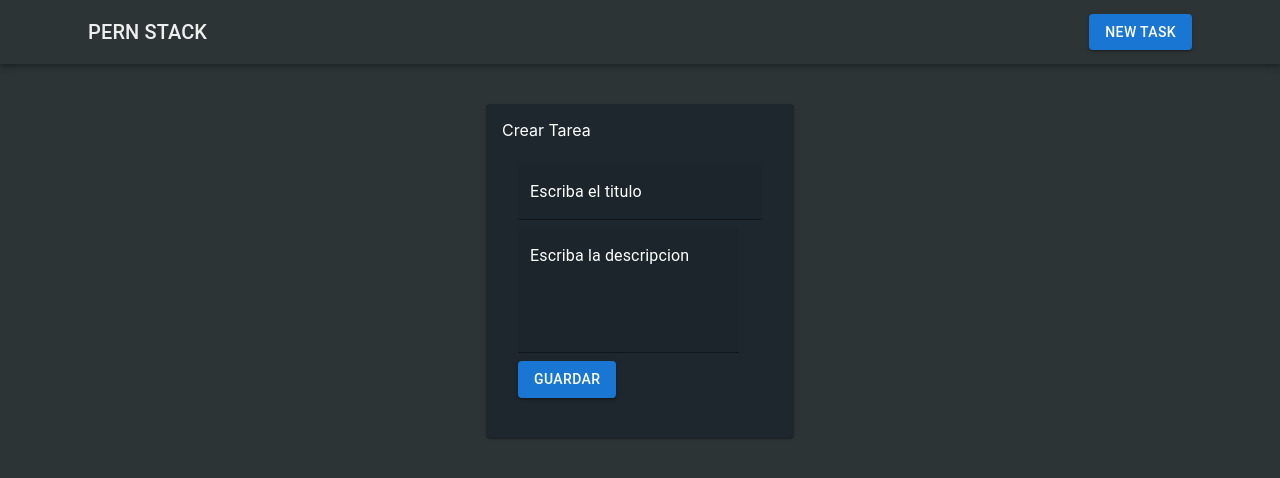
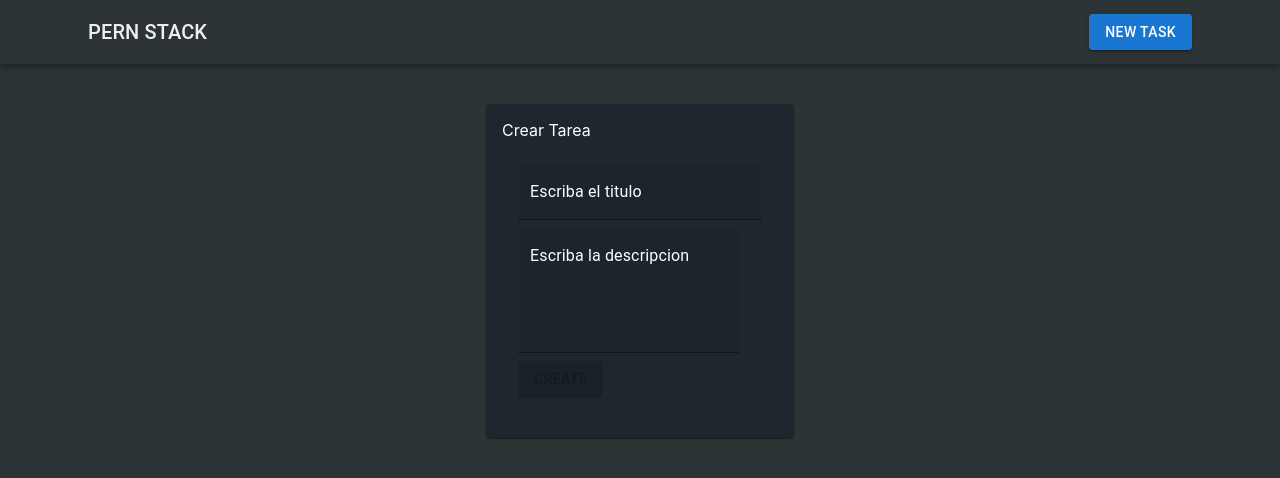
Before and after one commit to cristiangronerth/toDoList, a React (Create React App) app in the folder front/: page /tasks/new in a window 1280 px wide. Shown: the top 478 px of the page. Built offline with nearby package versions, Linux system fonts and the light colour scheme.

Commit message:
crear tareas

```diff
--- a/front/src/components/TaskForm.js
+++ b/front/src/components/TaskForm.js
@@ -1,5 +1,6 @@
-import { Button, Card, CardContent, Grid, TextField, Typography } from '@mui/material'
+import { Button, Card, CardContent, CircularProgress, Grid, TextField, Typography } from '@mui/material'
 import { useState, useEffect } from 'react'
+import { useNavigate } from 'react-router-dom'
 
 
 export default function TaskForm() {
@@ -9,10 +10,24 @@
     description:''
   })
 
-  const handleSubmit = e =>{
+  const [loading, setLoading] = useState(false)
+
+  const navigate = useNavigate()
+
+  const handleSubmit = async (e) =>{
     e.preventDefault();
-    console.log(task);
-  }
+    setLoading(true)
+    const res = await fetch('http://localhost:4000/tasks', {
+      method: 'POST',
+      body: JSON.stringify(task),
+      headers: {"Content-type": "application/json"},
+
+    })
+    const data = await res.json()
+    console.log(data);
+    setLoading(false)
+    navigate("/")
+  };
 
   const handleChange = e =>{
     setTask({...task, [e.target.name]: e.target.value})
@@ -37,8 +52,11 @@
                 name="description"
                 onChange={handleChange}
               />
-              <Button variant='contained' color='primary' type='submit'>
-                Guardar
+              <Button variant='contained' color='primary' type='submit' disabled={!task.title || !task.description}>
+                {loading ? (<CircularProgress color="inherit" size = {24} />
+                ) : (
+                  "Create"
+                )}
               </Button>
             </form>
           </CardContent>
```
